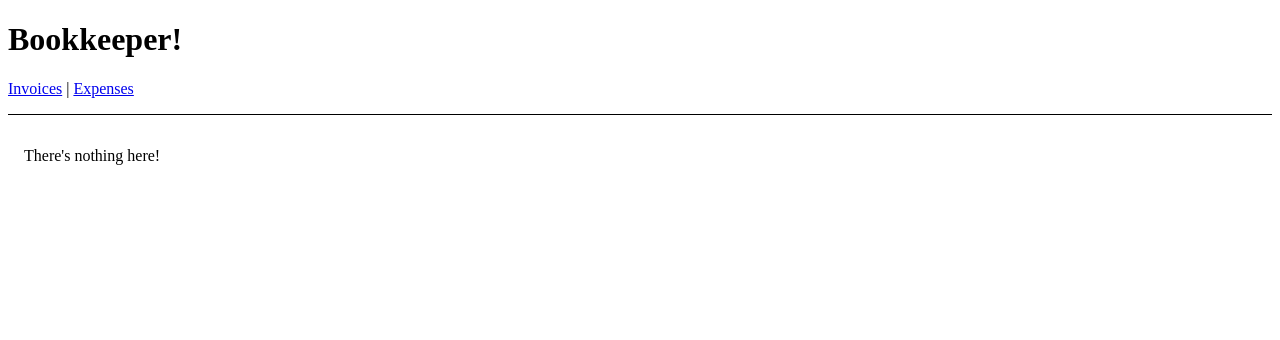
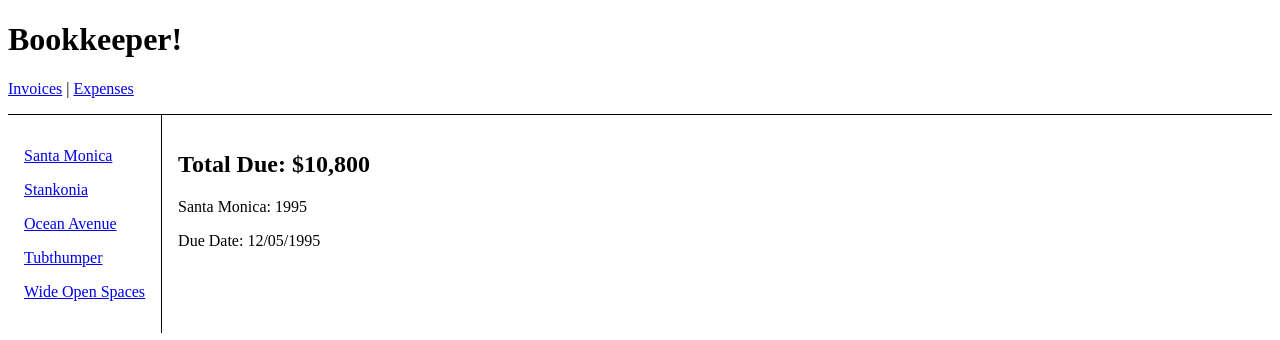
Before and after one commit to Josi8752/tutorial-react-router, a React (Vite) app: page /invoices/1995 in a window 1280 px wide. Shown: the top 340 px of the page. Built offline with nearby package versions, Linux system fonts and the light colour scheme.

Commit message:
Reading URL Params

```diff
--- a/src/App.tsx
+++ b/src/App.tsx
@@ -9,7 +9,7 @@
 
       <nav
         style={{
-      borderBottom:"solid 1px",
+          borderBottom: "solid 1px",
           paddingBottom: "1rem",
         }}
       >
@@ -17,7 +17,7 @@
         <Link to="/invoices">Invoices</Link> | {" "}
         <Link to="/expenses">Expenses</Link>
       </nav>
- <Outlet/>
+      <Outlet />
     </div>
   );
 }
--- a/src/Data/data.ts
+++ b/src/Data/data.ts
@@ -1,4 +1,4 @@
-let invoice = [
+let invoices = [
   {
     name: "Santa Monica",
     number: 1995,
@@ -31,6 +31,12 @@
   },
 ];
 
-export function getInvoices(){
-    return invoice;
+export function getInvoices() {
+  return invoices;
 }
+
+export function getInvoice(number: any) {
+  return invoices.find(
+    (invoice) => invoice.number === number
+  );
+}
--- a/src/main.tsx
+++ b/src/main.tsx
@@ -2,8 +2,9 @@
 import ReactDOM from 'react-dom/client';
 import { BrowserRouter, Routes, Route, } from 'react-router-dom';
 import App from './App';
-import Expenses from './routes/Expenses/expenses';
-import Invoices from './routes/Invoices/invoices';
+import Expenses from './routes/Expenses';
+import Invoice from './routes/Invoices/Invoice';
+import Invoices from './routes/Invoices';
 import NotFound from './routes/NotFound';
 
 ReactDOM.createRoot(document.getElementById('root') as HTMLElement).render(
@@ -12,7 +13,9 @@
     <Routes>
       <Route path="/" element={<App />}>
         <Route path="expenses" element={<Expenses />} />
-        <Route path="invoices" element={<Invoices />} />
+        <Route path="invoices" element={<Invoices />}>
+          <Route path=":invoiceId" element={<Invoice />} />
+        </Route>
         <Route path="*" element={<NotFound />}
         />
       </Route>
--- a/src/routes/Expenses/expenses.tsx
+++ /dev/null
@@ -1,7 +0,0 @@
-export default function Expenses() {
-    return (
-      <main style={{ padding: "1rem 0" }}>
-        <h2>Expenses</h2>
-      </main>
-    );
-  }
--- /dev/null
+++ b/src/routes/Expenses/index.tsx
@@ -0,0 +1,7 @@
+export default function Expenses() {
+  return (
+    <main style={{ padding: "1rem 0" }}>
+      <h2>Expenses</h2>
+    </main>
+  );
+}
--- /dev/null
+++ b/src/routes/Invoices/Invoice/index.tsx
@@ -0,0 +1,20 @@
+import { useParams } from "react-router-dom";
+import { getInvoice, getInvoices } from "../../../Data/data";
+
+export default function Invoice() {
+  const params = useParams();
+  const invoice = getInvoice(Number(params.invoiceId));
+  return (
+    <>{
+      invoice &&
+      <main style={{ padding: "1rem" }}>
+        <h2>Total Due: {invoice.amount}</h2>
+        <p>
+          {invoice.name}: {invoice.number}
+        </p>
+        <p>Due Date: {invoice.due}</p>
+      </main>
+    }</>
+
+  );
+}
--- a/src/routes/Invoices/invoices.tsx
+++ b/src/routes/Invoices/index.tsx
@@ -1,8 +1,8 @@
-import { Link } from "react-router-dom";
-import { getInvoices } from "../../Data/data";
+import { Link, Outlet } from "react-router-dom";
+import { getInvoice, getInvoices } from "../../Data/data";
 
 export default function Invoices() {
-  let invoice = getInvoices();
+  let invoices = getInvoices();
   return (
     <div style={{ display: "flex" }}>
       <nav
@@ -11,16 +11,17 @@
           padding: "1rem",
         }}
       >
-        {invoice.map((invoice) => (
+        {invoices.map((invoices) => (
           <Link
             style={{ display: "block", margin: "1rem 0" }}
-            to={`/invoices/${invoice.number}`}
-            key={invoice.number}
+            to={`/invoices/${invoices.number}`}
+            key={invoices.number}
           >
-            {invoice.name}
+            {invoices.name}
           </Link>
         ))}
       </nav>
+      <Outlet />
     </div>
   );
 }
```
Lines whose indentation alone changed are shown as unchanged.
